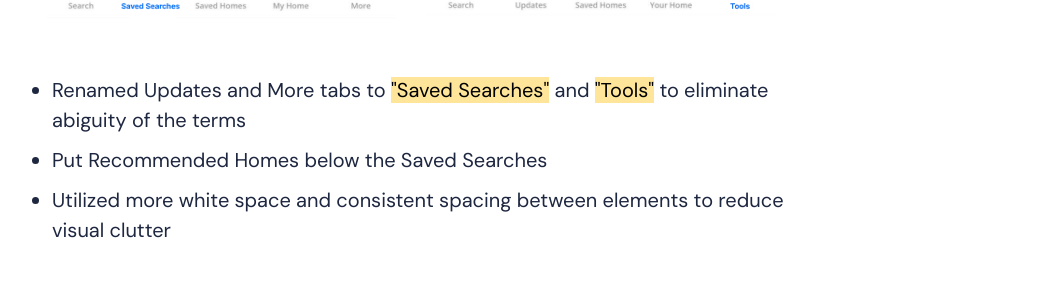
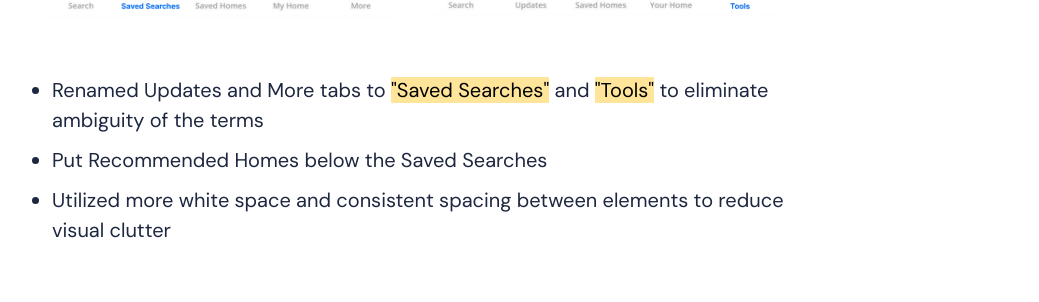
Before and after one commit to heegi/heegiyun.com, a Jekyll site: the page built from _posts/2021-08-12-zillow.markdown, in a window 1280 px wide and 900 px high, scrolled down 7409 px. Shown: the part 183-485 px from the top of the window, without its empty margins (224-1263 px from the left). Built offline with Jekyll 4.4.1, drawn with Linux system fonts in a browser that asks for light colours; nearby versions of some CDN libraries.

Commit message:
Typo Fixed

```diff
--- a/_posts/2021-08-12-zillow.markdown
+++ b/_posts/2021-08-12-zillow.markdown
@@ -75,7 +75,7 @@ From our usability tests, we identified three major issues that participants oft
     </tr>
 </table>
 
-* Renamed Updates and More tabs to <mark style="background-color: #FFE599">"Saved Searches"</mark> and <mark style="background-color: #FFE599">"Tools"</mark> to eliminate abiguity of the terms
+* Renamed Updates and More tabs to <mark style="background-color: #FFE599">"Saved Searches"</mark> and <mark style="background-color: #FFE599">"Tools"</mark> to eliminate ambiguity of the terms
 * Put Recommended Homes below the Saved Searches
 * Utilized more white space and consistent spacing between elements to reduce visual clutter
 
```
